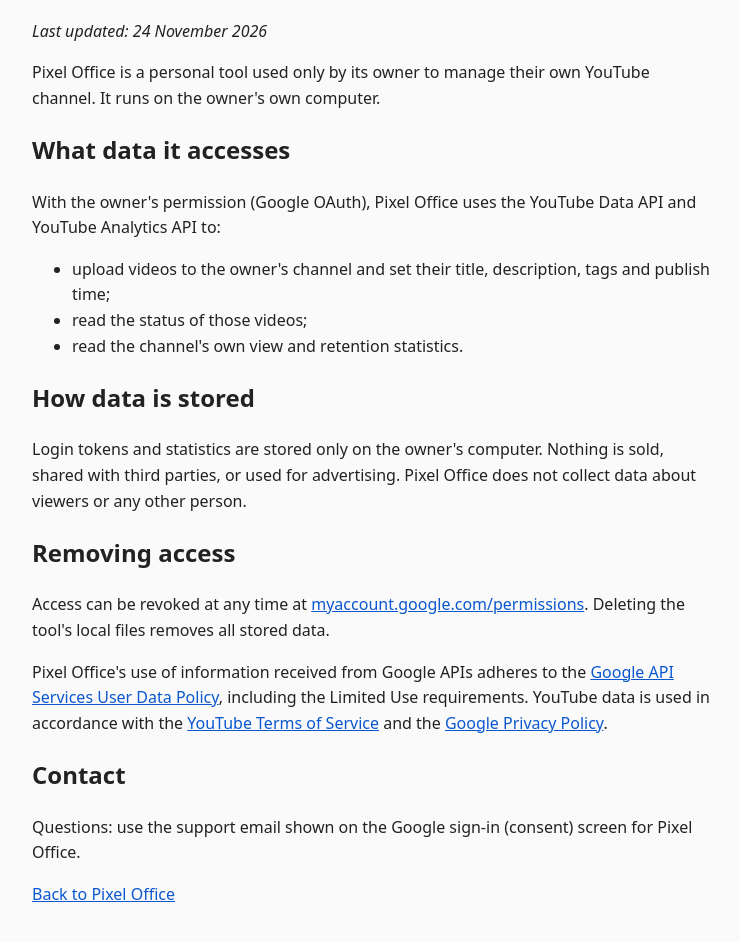
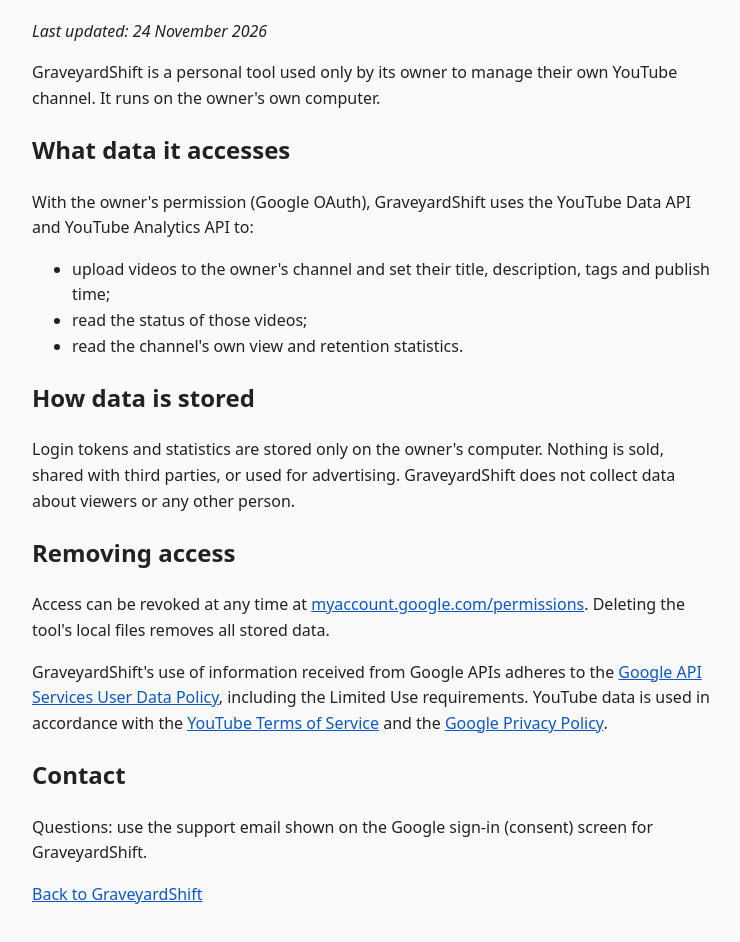
Before and after one commit to GGTsuyan/pixel-office, a plain HTML site: page privacy.html in a window 1280 px wide. Shown: the part 94-1036 px from the top of the page, without its empty margins (268-1008 px from the left). Drawn offline with Linux system fonts and the light colour scheme.

Commit message:
Add files via upload

```diff
--- a/privacy.html
+++ b/privacy.html
@@ -3,7 +3,7 @@
 <head>
   <meta charset="utf-8">
   <meta name="viewport" content="width=device-width, initial-scale=1">
-  <title>Pixel Office Privacy Policy</title>
+  <title>GraveyardShift Privacy Policy</title>
   <style>
     body { font-family: system-ui, sans-serif; max-width: 680px; margin: 40px auto; padding: 0 16px; line-height: 1.6; color: #222; background: #fafafa; }
     a { color: #0b57d0; }
@@ -13,11 +13,11 @@
   <h1>Privacy Policy</h1>
   <p><em>Last updated: 24 November 2026</em></p>
 
-  <p>Pixel Office is a personal tool used only by its owner to manage their own YouTube channel.
+  <p>GraveyardShift is a personal tool used only by its owner to manage their own YouTube channel.
   It runs on the owner's own computer.</p>
 
   <h2>What data it accesses</h2>
-  <p>With the owner's permission (Google OAuth), Pixel Office uses the YouTube Data API and YouTube Analytics API to:</p>
+  <p>With the owner's permission (Google OAuth), GraveyardShift uses the YouTube Data API and YouTube Analytics API to:</p>
   <ul>
     <li>upload videos to the owner's channel and set their title, description, tags and publish time;</li>
     <li>read the status of those videos;</li>
@@ -26,22 +26,22 @@
 
   <h2>How data is stored</h2>
   <p>Login tokens and statistics are stored only on the owner's computer. Nothing is sold, shared with
-  third parties, or used for advertising. Pixel Office does not collect data about viewers or any other person.</p>
+  third parties, or used for advertising. GraveyardShift does not collect data about viewers or any other person.</p>
 
   <h2>Removing access</h2>
   <p>Access can be revoked at any time at
   <a href="https://myaccount.google.com/permissions">myaccount.google.com/permissions</a>.
   Deleting the tool's local files removes all stored data.</p>
 
-  <p>Pixel Office's use of information received from Google APIs adheres to the
+  <p>GraveyardShift's use of information received from Google APIs adheres to the
   <a href="https://developers.google.com/terms/api-services-user-data-policy">Google API Services User Data Policy</a>,
   including the Limited Use requirements. YouTube data is used in accordance with the
   <a href="https://www.youtube.com/t/terms">YouTube Terms of Service</a> and the
   <a href="https://policies.google.com/privacy">Google Privacy Policy</a>.</p>
 
   <h2>Contact</h2>
-  <p>Questions: use the support email shown on the Google sign-in (consent) screen for Pixel Office.</p>
+  <p>Questions: use the support email shown on the Google sign-in (consent) screen for GraveyardShift.</p>
 
-  <p><a href="index.html">Back to Pixel Office</a></p>
+  <p><a href="index.html">Back to GraveyardShift</a></p>
 </body>
 </html>
```
Also changed, not shown: index.html (+3 -3 lines).
